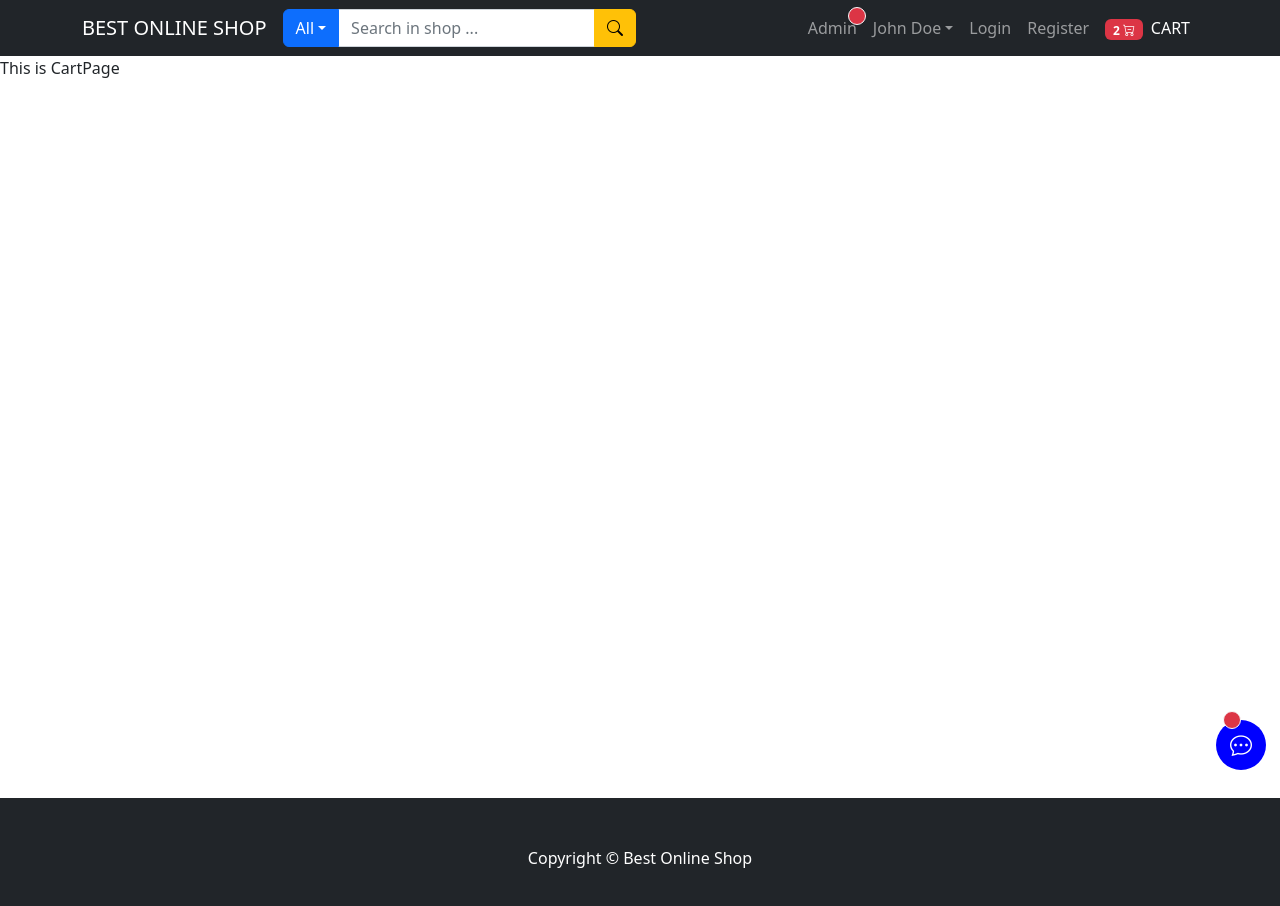
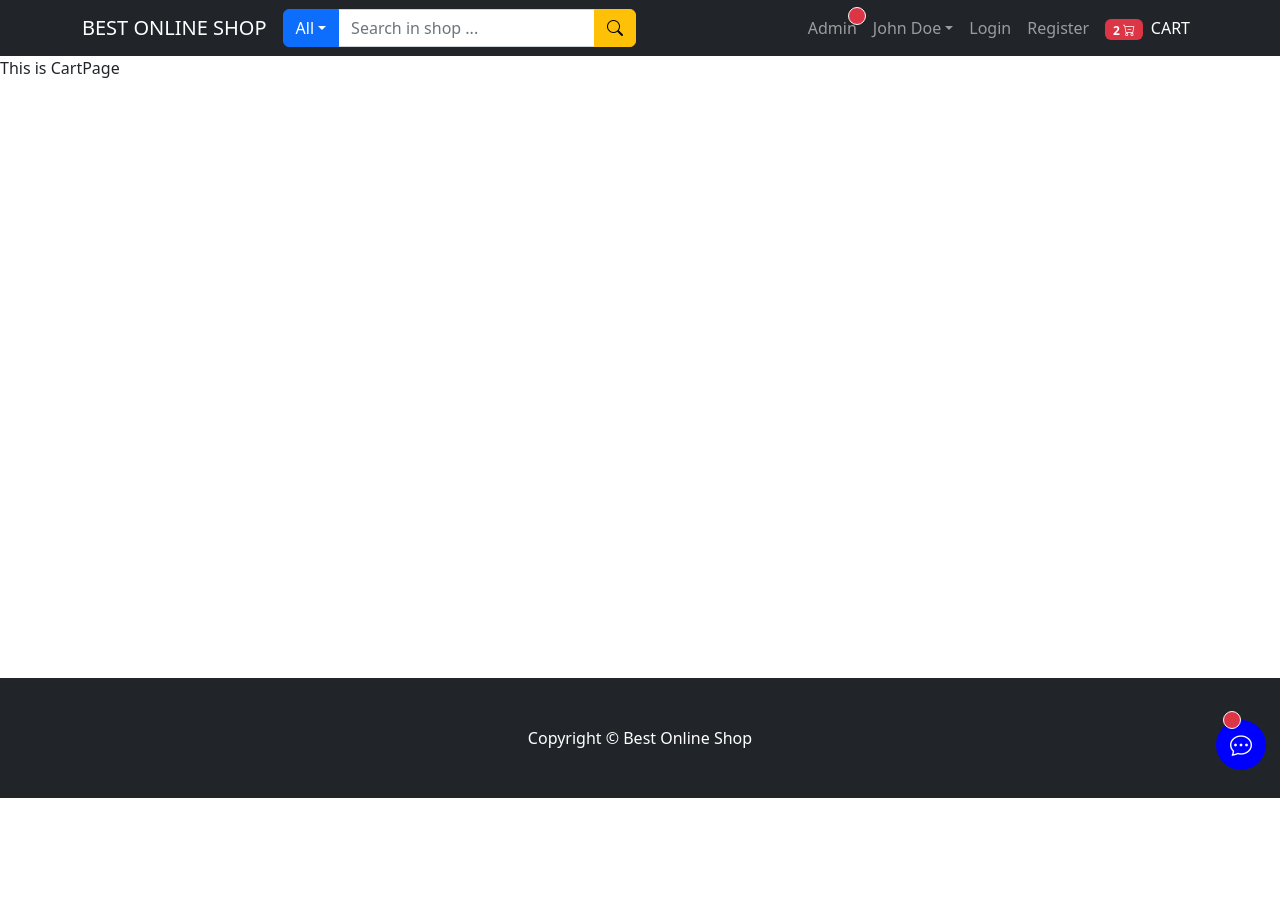
Before and after one commit to 0xAureoleNode/mern-e-commerce, a React (Create React App) app in the folder frontend/: page /cart in a window 1280 px wide. Shown: the top 906 px of the page. After the commit the page ends 800 px from the top, so only its background shows below. Built offline with nearby package versions, Linux system fonts and the light colour scheme.

Commit message:
create Scroll To Top Functionality

```diff
--- a/frontend/src/App.js
+++ b/frontend/src/App.js
@@ -33,9 +33,12 @@
 import AdminUsersPage from './pages/admin/AdminUsersPage';
 import AdminEditUserPage from './pages/admin/AdminEditUserPage';
 
+import ScrollToTop from './utils/ScrollToTop';
+
 function App() {
   return (
     <BrowserRouter>
+      <ScrollToTop />
       <HeaderComponent />
       <Routes>
         <Route element={<RoutesWithUserChatComponent />}>
--- a/frontend/src/index.css
+++ b/frontend/src/index.css
@@ -11,6 +11,6 @@
   position: absolute;
   bottom: 0;
   width: 100%;
-  height: 50px;
+  height: 170px;
   /* 170px comment */
 }
--- /dev/null
+++ b/frontend/src/utils/ScrollToTop.js
@@ -0,0 +1,11 @@
+import { useLocation } from 'react-router-dom';
+import { useEffect } from 'react';
+
+export default function ScrollToTop() {
+  // useLocation : use to get current url pathname
+  const pathname = useLocation();
+  useEffect(() => {
+    window.scrollTo(0, 0);
+  }, [pathname]);
+  return null;
+}
```
